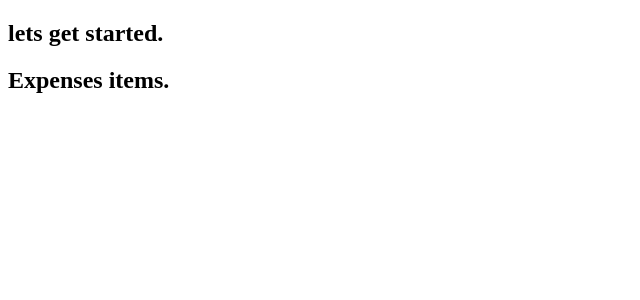
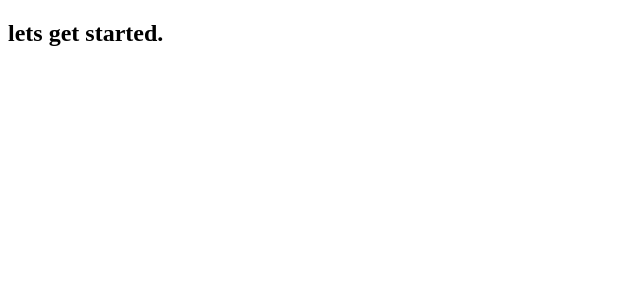
Before and after one commit to AkshitRamdeni/React, a JavaScript app: page / in a window 1280 px wide. Shown: the top 300 px of the page, without its empty margins (0-640 px from the left). Built offline with nearby package versions, Linux system fonts and the light colour scheme.

Commit message:
Revert "creating First Component"

```diff
--- a/src/App.js
+++ b/src/App.js
@@ -1,10 +1,8 @@
-import Expenseitem from './Component/Expenseitem';
-
 function App(){
     return(
       <div>
         <h2>lets get started.</h2>
-        <Expenseitem></Expenseitem>
+        {/* <marquee>Hello World</marquee> */}
       </div>
     );
 }
--- a/src/Component/Expenseitem.js
+++ /dev/null
@@ -1,9 +0,0 @@
- function Expenseitem(){
-    return(
-        <div>
-            <h2>Expenses items.</h2>
-        </div>
-    );
-}
-
-export default Expenseitem;
```
Also changed, not shown: src/notes.txt.
